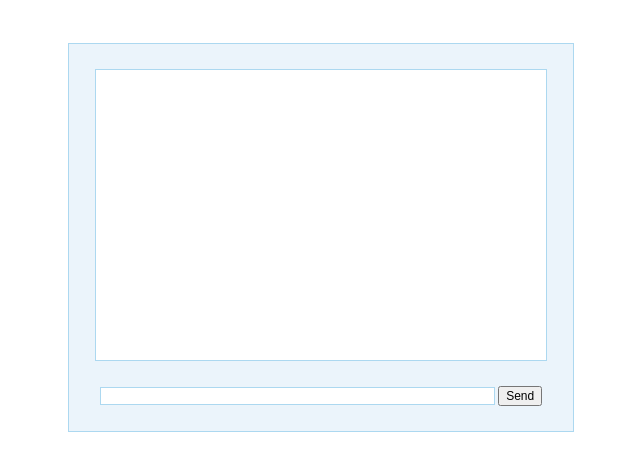
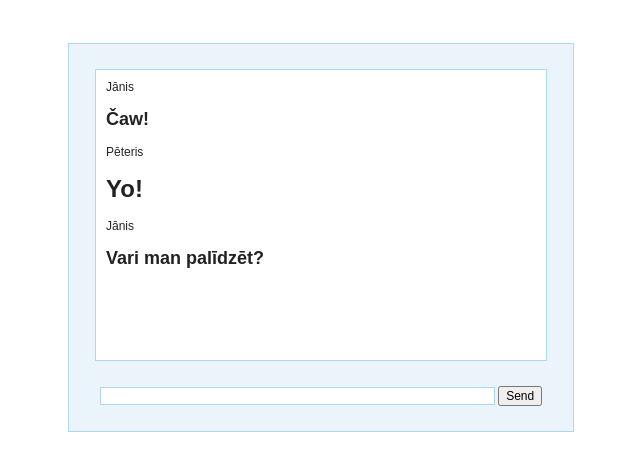
Before and after one commit to Ingars-Irbe/flask, a Flask app: page / in a window 1280 px wide. Shown: the top 471 px of the page, without its empty margins (319-959 px from the left). Run offline with Flask 2, Linux system fonts and the light colour scheme.

Commit message:
Sīki kļūdu labojumi

```diff
--- a/main.py
+++ b/main.py
@@ -1,5 +1,5 @@
 from flask import Flask, render_template, request
-from file_proc import read_file, write_file
+from file_procs import read_file, write_file
 
 app = Flask(__name__)
 
--- a/templates/index.html
+++ b/templates/index.html
@@ -10,7 +10,12 @@
     </div>
 
     <div id="chatbox">
-
+      <p>Jānis</p>
+      <h2>Čaw!</h2>
+      <p>Pēteris</p>
+      <h1>Yo!</h1>
+      <p>Jānis</p>
+      <h2>Vari man palīdzēt?</h2>
     </div>
 
     <form name="message" action="">
```
